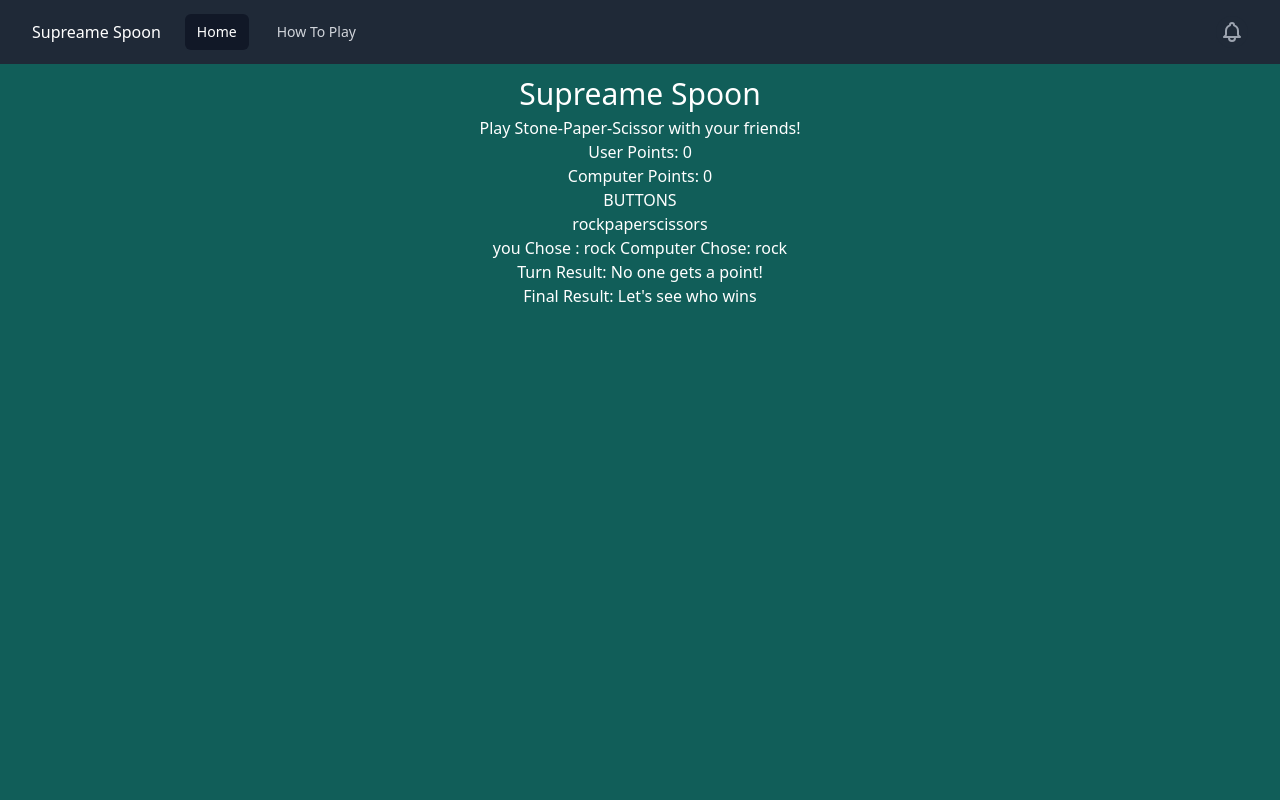
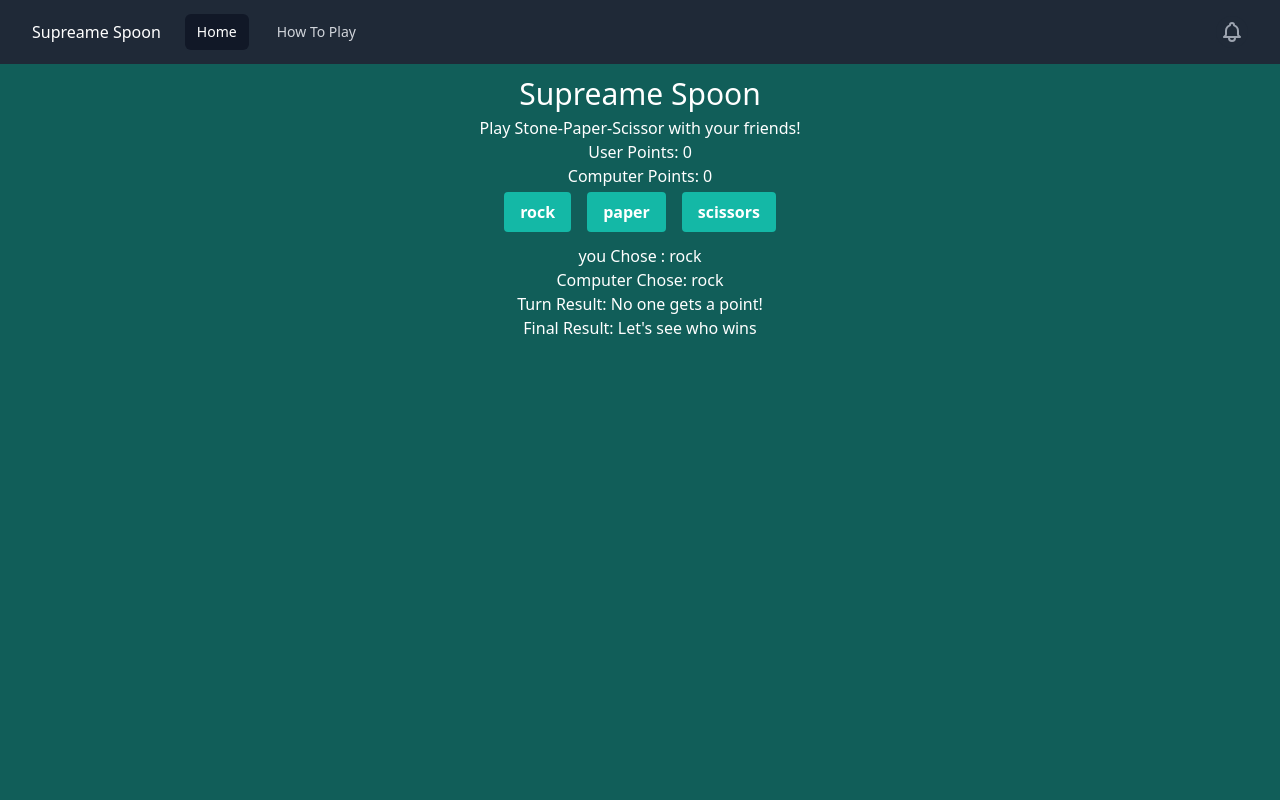
Before and after one commit to 0xAnannya/supreme-spoon, a React (Vite) app: page / in a window 1280 px wide. Shown: the top 800 px of the page. Built offline with nearby package versions, Linux system fonts and the light colour scheme.

Commit message:
Update index.tsx
fixed buttons

```diff
--- a/src/components/Game/index.tsx
+++ b/src/components/Game/index.tsx
@@ -77,18 +77,21 @@ const Game = () => {
     <div>
         <h1>User Points: {userPoints}</h1>
         <h1>Computer Points: {computerPoints}</h1>
-        <h1>BUTTONS </h1>
+        <h1> </h1>
         {choices.map((choice, index) =>
-          <button  key={index} onClick={() => handleClick(choice)} disabled={gameOver}>
+          <button className='transition ease-in-out delay-150 bg-teal-500 hover: -translate-y-1 hover:scale-110 hover:bg-indigo-500 duration-300  text-white font-bold py-2 px-4 m-2 rounded '
+            key={index} onClick={() => handleClick(choice)} disabled={gameOver}>
            { choice }
           </button>
-        )}
+      )}
+
         <div >
-              <h1>you Chose : {userChoice}        Computer Chose: {computerChoice }</h1>
+          you Chose : {userChoice} </div>
+        <div>  Computer Chose: {computerChoice}</div>
               <h1>Turn Result: {turnResult} </h1>
 
         <h1>Final Result: {result}</h1>
-        </div>
+
 
       <div >
         {gameOver &&
```
